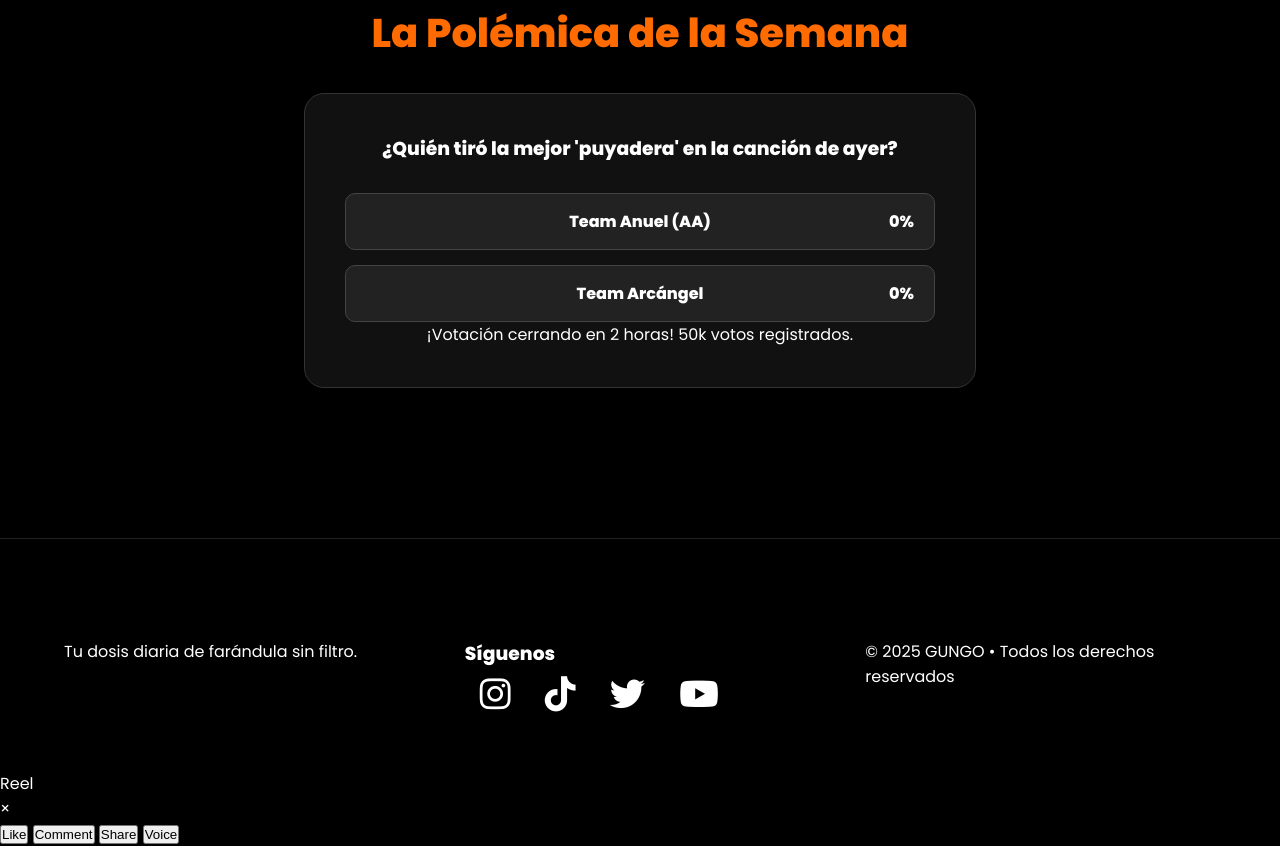
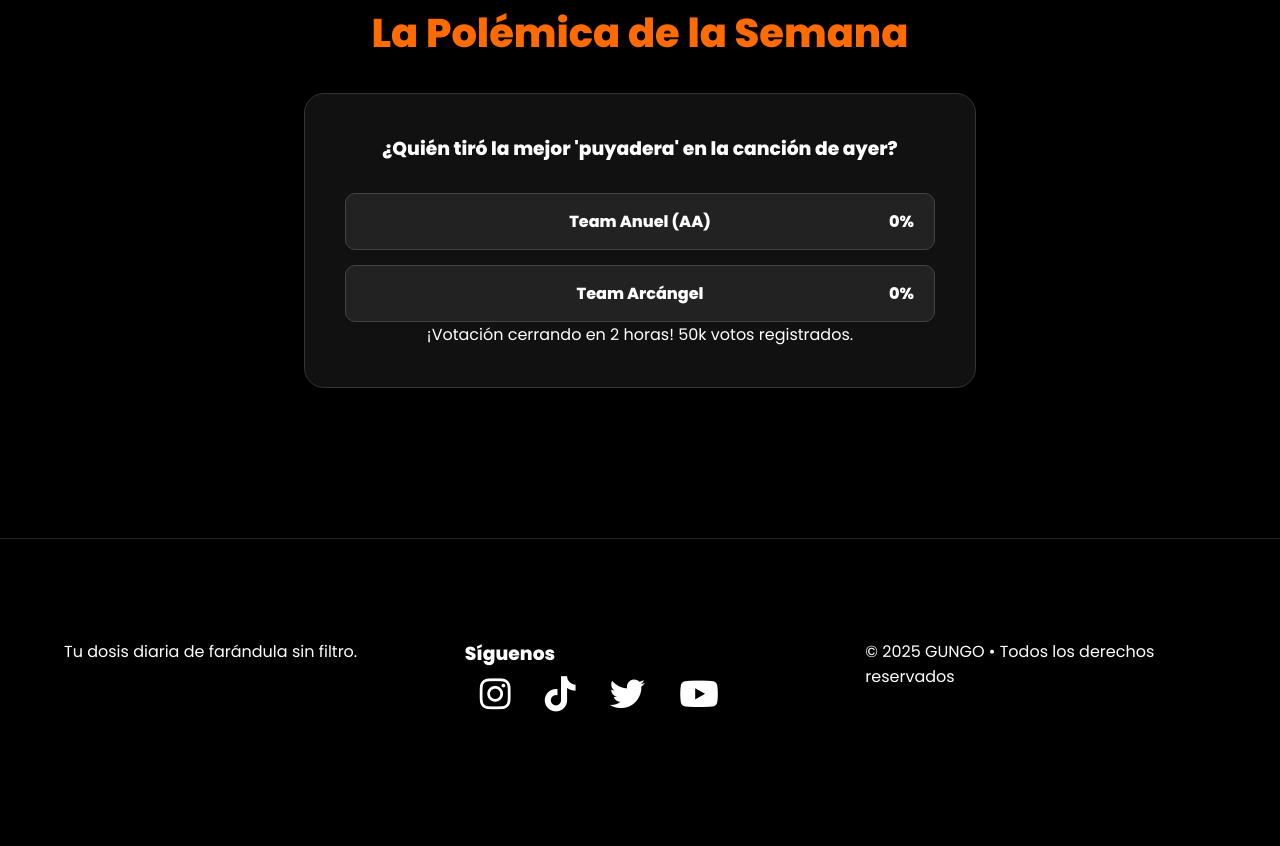
Before and after one commit to Gungo08/GungoWed, a plain HTML site: page index.html in a window 1280 px wide. Shown: the part 3181-4027 px from the top of the page. After the commit the page ends 3952 px from the top, so only its background shows below. Drawn offline with Linux system fonts and the light colour scheme.

Commit message:
Update index.html

```diff
--- a/index.html
+++ b/index.html
@@ -4,7 +4,7 @@
     <meta charset="UTF-8">
     <meta name="viewport" content="width=device-width, initial-scale=1.0">
     <title>GUNGO • Farándula y Espectáculos</title>
-    <link rel="icon" type="image/png" href="logo-gungo3.png">
+    <link rel="icon" type="image/png" href="logo-gungo.png">
     <meta name="description" content="Las últimas noticias de farándula, chismes y escándalos.">
 
     <meta property="og:title" content="GUNGO • Noticias que Arde">
@@ -155,21 +155,6 @@
 </div>
 
 <div id="toast-container" class="toast-container"></div>
-<div id="reelTrigger" title="Abrir Reel Vertical (TikTok Mode)">
-    Reel
-</div>
-
-<div id="verticalReel">
-    <div id="reelClose">×</div>
-    <div id="reelContainer"></div>
-    <div id="reelControls">
-        <button id="reelLike">Like</button>
-        <button id="reelComment">Comment</button>
-        <button id="reelShare">Share</button>
-        <button id="reelVoice">Voice</button>
-    </div>
-</div>
-
 <script src="gungo.js"></script>
 
 </body>
```
Lines whose indentation alone changed are shown as unchanged.
